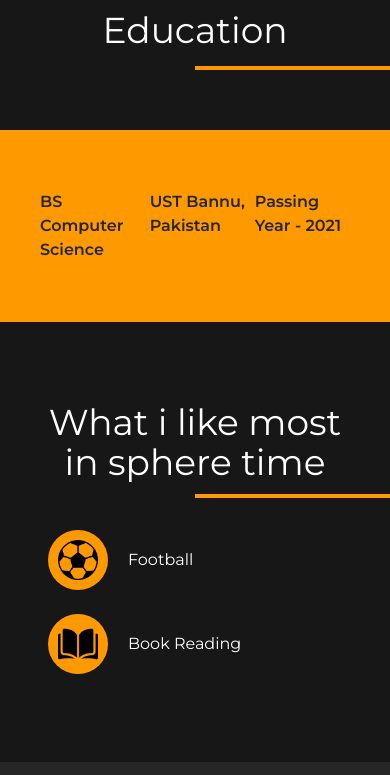
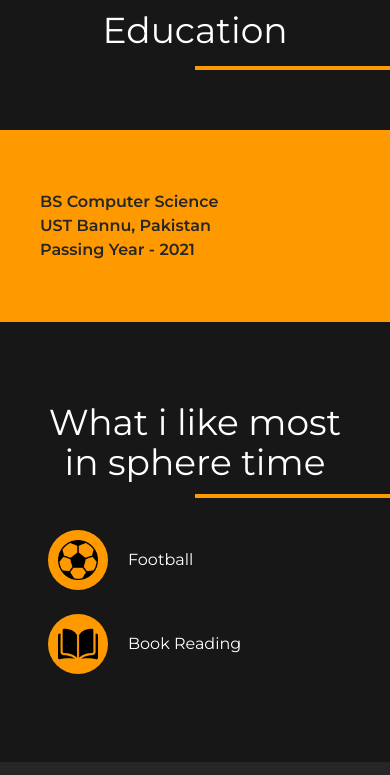
Before and after one commit to issarali538/portfolio-4, a website: page index.html in a window 390 px wide. Shown: the part 3200-3975 px from the top of the page. Drawn offline with Linux system fonts and the light colour scheme.

Commit message:
education section fixed

```diff
--- a/index.html
+++ b/index.html
@@ -501,7 +501,7 @@
         Education
       </h1>
       <ul
-        class="bg-amber-500 text-neutral-800 px-10 py-15 md:px-30 flex justify-between font-semibold"
+        class="bg-amber-500 flex-col text-neutral-800 px-10 py-15 md:px-30 flex sm:flex-row sm:justify-between font-semibold"
       >
         <li>BS Computer Science</li>
         <li>UST Bannu, Pakistan</li>
```
Also changed, not shown: output.css.
